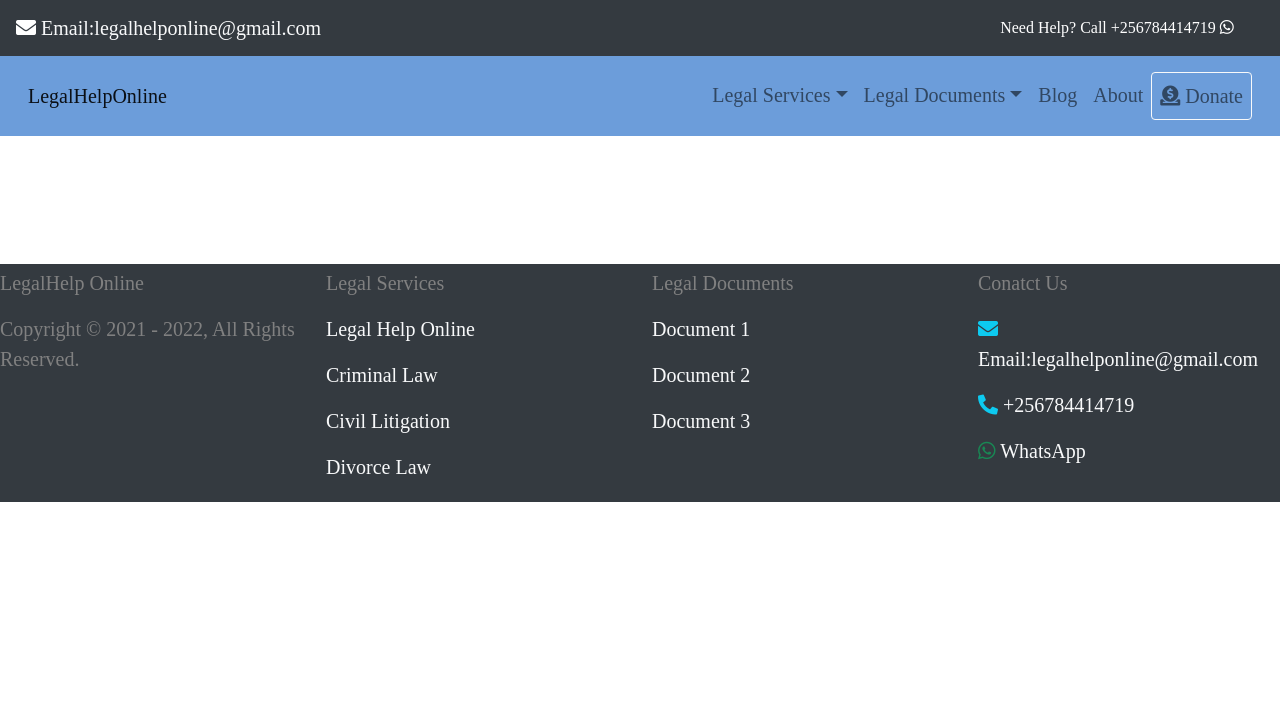
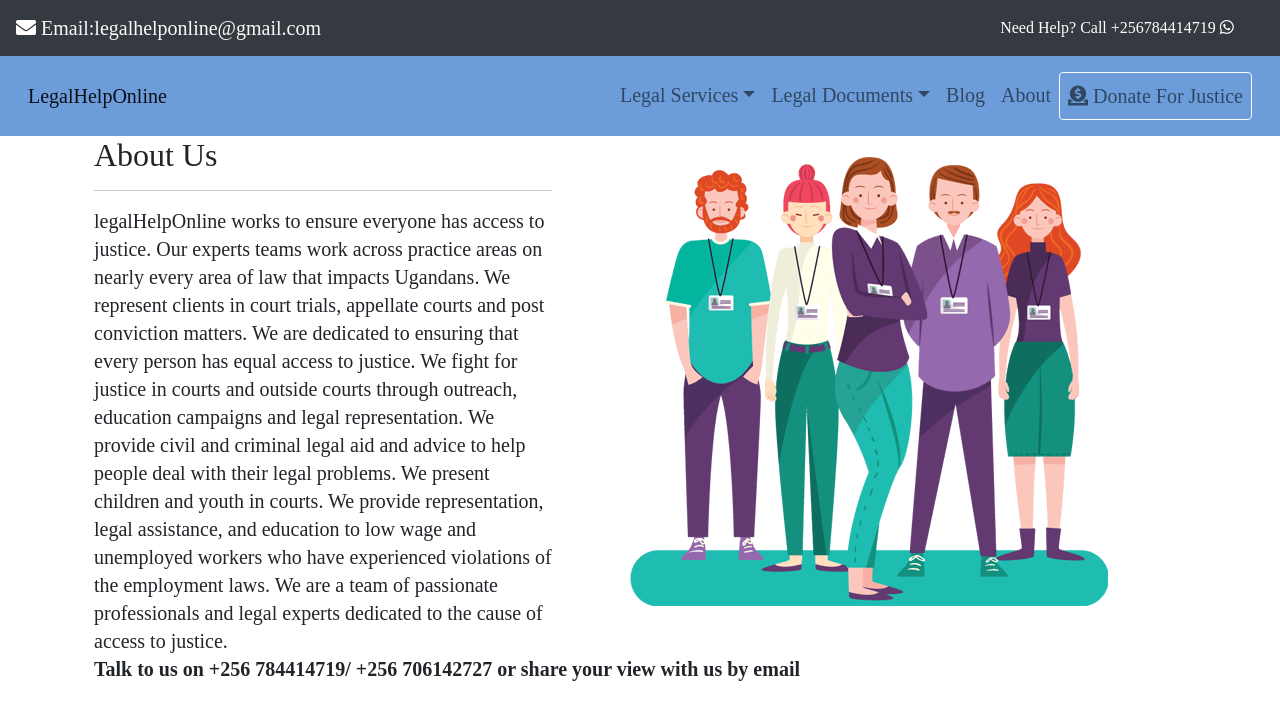
Before and after one commit to ushergodwin/legalhelp, a React (Create React App) app in the folder frontend/: page /about in a window 1280 px wide. Shown: the top 720 px of the page. Built offline with nearby package versions, Linux system fonts and the light colour scheme; what react-alert-template-basic would draw is missing.

Commit message:
frontend

```diff
--- a/frontend/src/App.css
+++ b/frontend/src/App.css
@@ -150,3 +150,27 @@ a.deco-none {
   font-size: 0.9rem;
   color: grey;
 }
+
+/* aboutus */
+#about-message{
+  font-size: 20px;
+  line-height: 28px;
+
+}
+
+/* #about-top p{
+  font-size: 25px;
+  line-height: 28px;
+  margin-top: 10px;
+  margin-bottom: 20px;
+
+} */
+
+#about-image{
+  top: 0px;
+  max-width: 100%;
+  height: auto;
+  width: auto !important;
+  margin: 20px auto;
+  float:right;
+}
--- a/frontend/src/App.js
+++ b/frontend/src/App.js
@@ -6,6 +6,7 @@ import Header2 from './components/layout/Header2'
 import Footer from './components/layout/Footer'
 import Home from './components/Home';
 import Login from './components/user/Login'
+import AboutUs from './components/AboutUs'
 import {
   BrowserRouter as Router,
   Switch,
@@ -21,6 +22,8 @@ function App() {
         <Header2/>
         <div className="container container-fluid">
         <Route  path="/" component={Home} exact/>
+        <Route  path="/about" component={AboutUs} exact/>
+
 
         <Route  path="/login" component={Login} />
         </div>
--- /dev/null
+++ b/frontend/src/components/AboutUs.js
@@ -0,0 +1,42 @@
+import React, { Fragment } from "react";
+
+const AboutUs = () => {
+  return (
+    <Fragment>
+      <div className="container-fluid">
+        <div id="about-top">
+          {/* <p>
+            Learn more about your legal issue Understand,<br/>
+            <b>Evaluate Assess your Legal Needs</b>
+
+          </p> */}
+          <div id="about-image">
+            <img src={"/imgs/about-slider.png"} alt="aboutimage" />
+          </div>
+        </div>
+        <div className="about">
+        <h2>About Us</h2>
+        <hr />
+        <p id="about-message">
+          legalHelpOnline works to ensure everyone has access to justice. Our
+          experts teams work across practice areas on nearly every area of law
+          that impacts Ugandans. We represent clients in court trials, appellate
+          courts and post conviction matters. We are dedicated to ensuring that
+          every person has equal access to justice. We fight for justice in
+          courts and outside courts through outreach, education campaigns and
+          legal representation. We provide civil and criminal legal aid and
+          advice to help people deal with their legal problems. We present
+          children and youth in courts. We provide representation, legal
+          assistance, and education to low wage and unemployed workers who have
+          experienced violations of the employment laws. We are a team of
+          passionate professionals and legal experts dedicated to the cause of
+          access to justice.<br/> <b>Talk to us on +256 784414719/ +256 706142727 or
+          share your view with us by email</b>
+        </p>
+        </div>
+      </div>
+    </Fragment>
+  );
+};
+
+export default AboutUs;
--- a/frontend/src/components/layout/Header2.js
+++ b/frontend/src/components/layout/Header2.js
@@ -48,14 +48,14 @@ const Header2 = () => {
                     <a className="nav-link" href="#">Blog</a>
                   </li>
                     <li className="nav-item">
-                      <a className="nav-link" href="#">About</a>
+                      <Link className="nav-link" to="/about">About</Link>
                     </li>
                     <li className="nav-item">
                       <a className="nav-link btn btn-outline-light"
-                      href="javascript:void(0)" id="donate-btn"
+                      href="#!" id="donate-btn"
                       title="Donate For Justice"
                       >
-                         <i className="fas fa-donate"></i> Donate</a>
+                         <i className="fas fa-donate"></i> Donate For Justice</a>
                     </li>
                 </ul>
             </div>
```
Also changed, not shown: frontend/public/imgs/about-slider.png (added), 1 other file (tests, documents, lock files or other folders).
